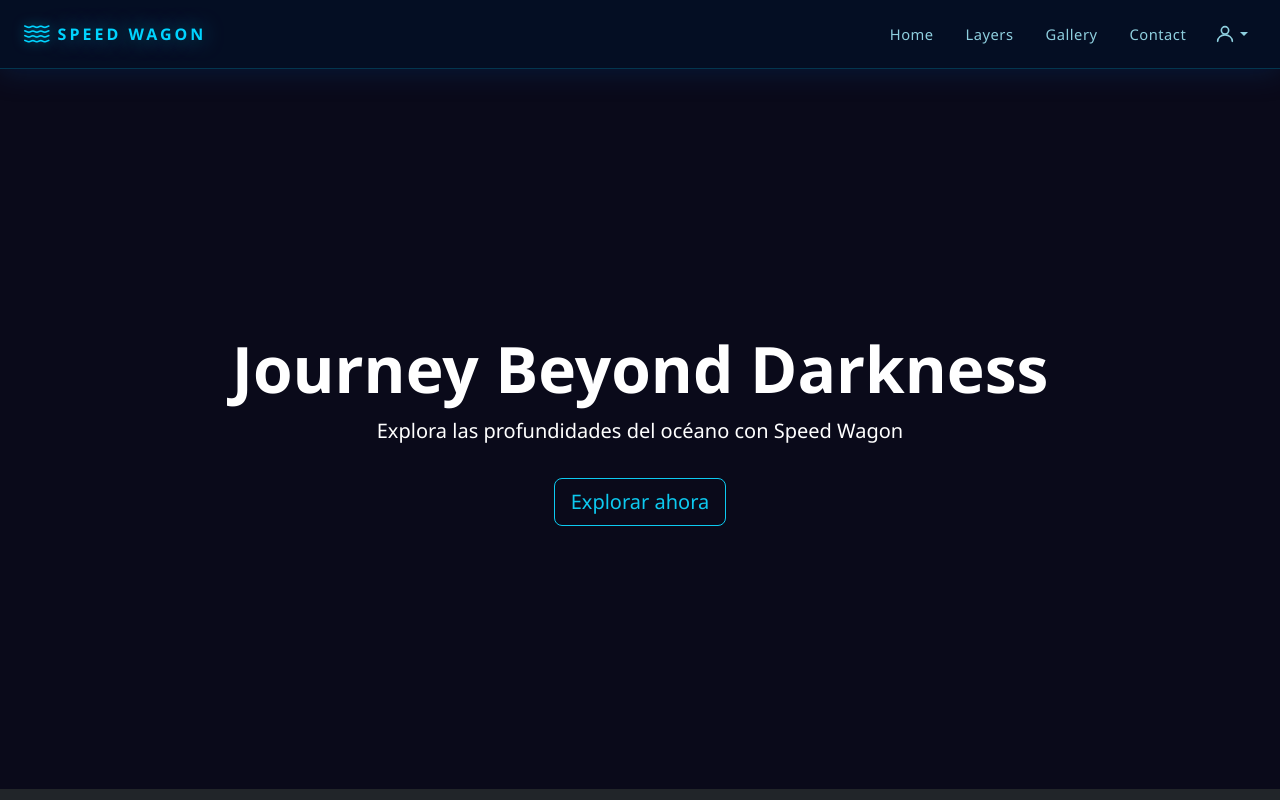
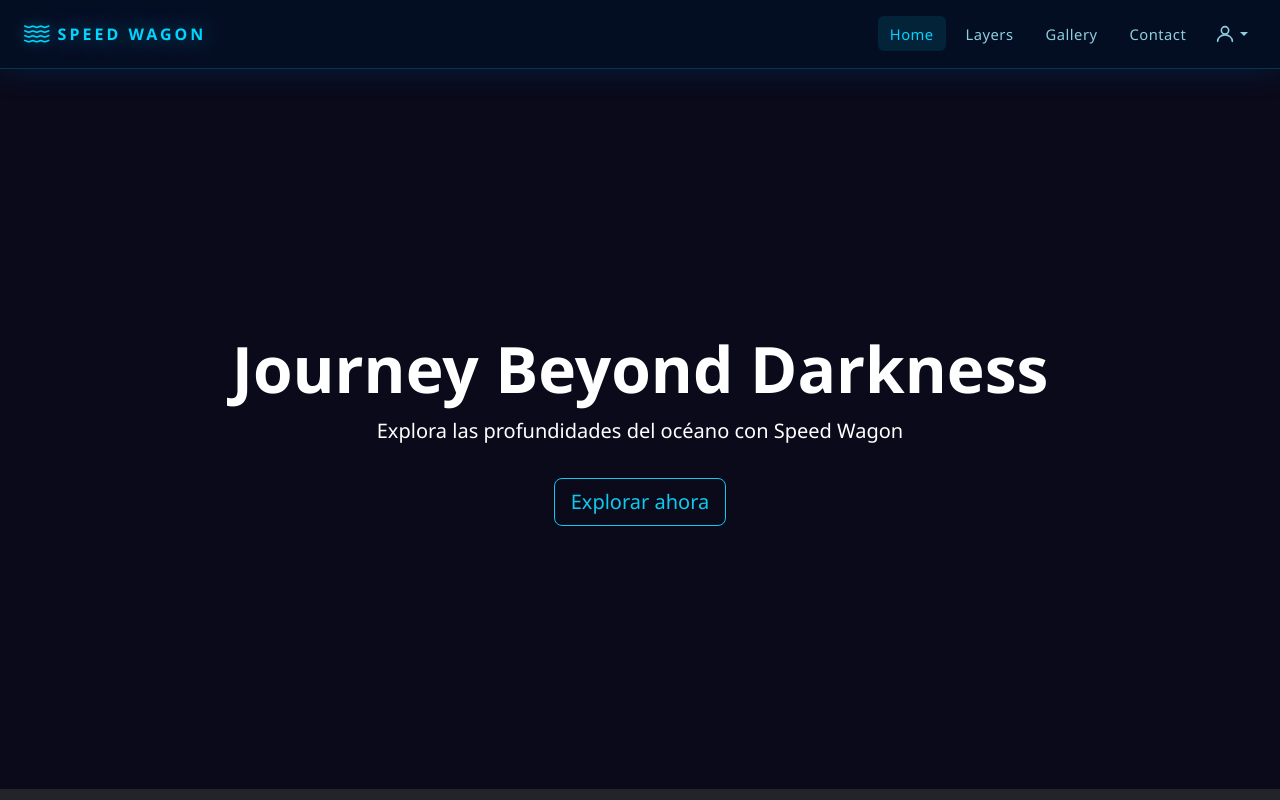
Before and after one commit to WilmanMartinsDT/SpeedWagon, an Angular app: page / in a window 1280 px wide. Shown: the top 800 px of the page. Built offline with nearby package versions, Linux system fonts and the light colour scheme.

Commit message:
arreglar un bug con el home, tambien hice deploy del proyecto en github pages

```diff
--- a/angular.json
+++ b/angular.json
@@ -93,6 +93,9 @@
             ],
             "scripts": []
           }
+        },
+        "deploy": {
+          "builder": "angular-cli-ghpages:deploy"
         }
       }
     }
--- a/package.json
+++ b/package.json
@@ -28,6 +28,7 @@
     "@angular/cli": "^19.2.23",
     "@angular/compiler-cli": "^19.2.0",
     "@types/jasmine": "~5.1.0",
+    "angular-cli-ghpages": "^3.0.3",
     "jasmine-core": "~5.6.0",
     "karma": "~6.4.0",
     "karma-chrome-launcher": "~3.2.0",
--- a/src/app/components/navbar/navbar.component.html
+++ b/src/app/components/navbar/navbar.component.html
@@ -18,7 +18,10 @@
     <div class="collapse navbar-collapse" id="navbarNav">
       <ul class="navbar-nav ms-auto align-items-center gap-2">
         <li class="nav-item">
-          <a class="nav-link" routerLink="/home" routerLinkActive="active">Home</a>
+          <a class="nav-link"
+             routerLink="/"
+             routerLinkActive="active"
+             [routerLinkActiveOptions]="{exact: true}">Home</a>
         </li>
         <li class="nav-item">
           <a class="nav-link" routerLink="/layers" routerLinkActive="active">Layers</a>
--- a/src/app/components/navbar/navbar.component.ts
+++ b/src/app/components/navbar/navbar.component.ts
@@ -7,4 +7,5 @@ import { RouterLink, RouterLinkActive } from '@angular/router';
   templateUrl: './navbar.component.html',
   styleUrl: './navbar.component.css'
 })
-export class NavbarComponent {}
+export class NavbarComponent {
+}
```
Also changed, not shown: src/app/components/navbar/navbar.component.css (line endings or trailing spaces), 1 other file (tests, documents, lock files or other folders).
